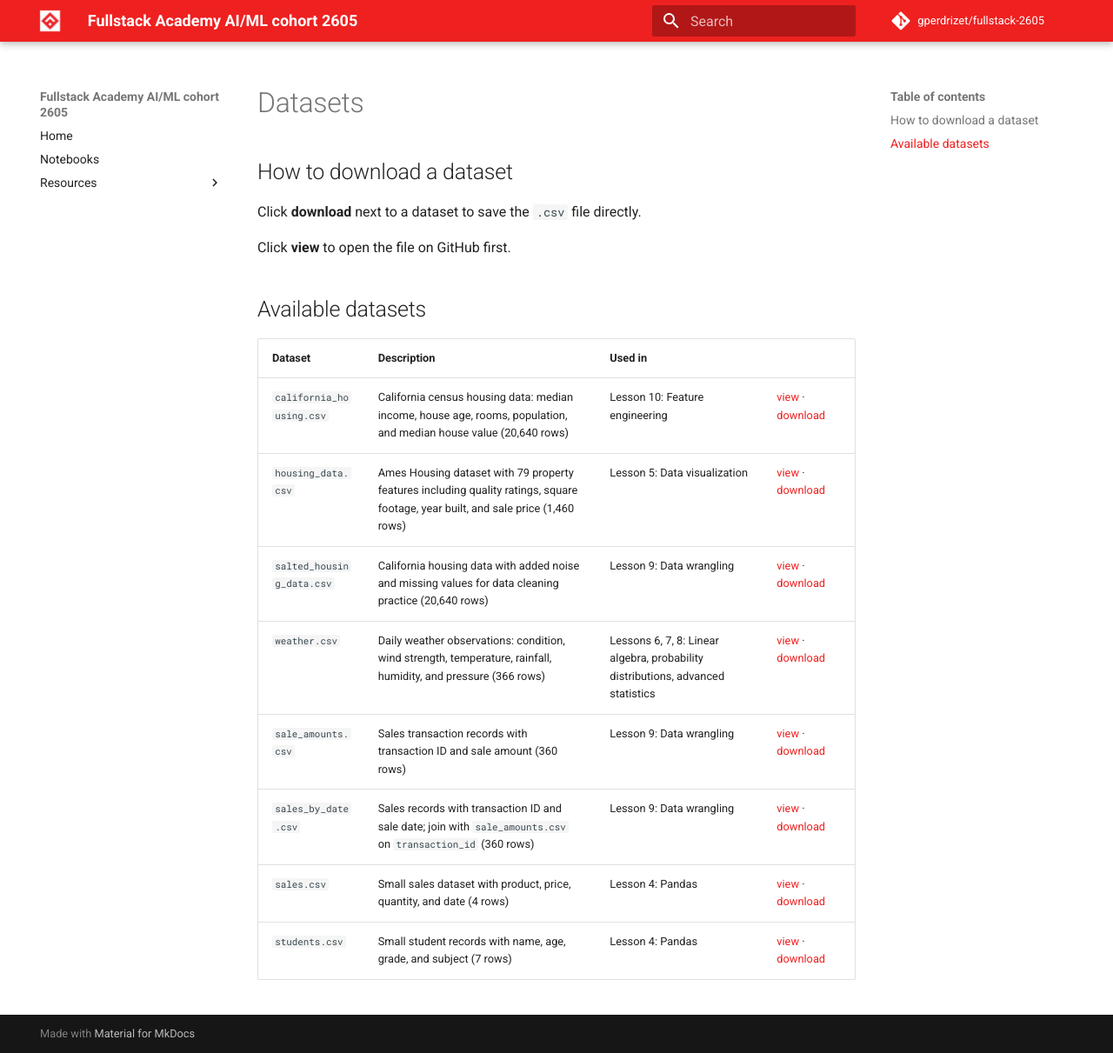
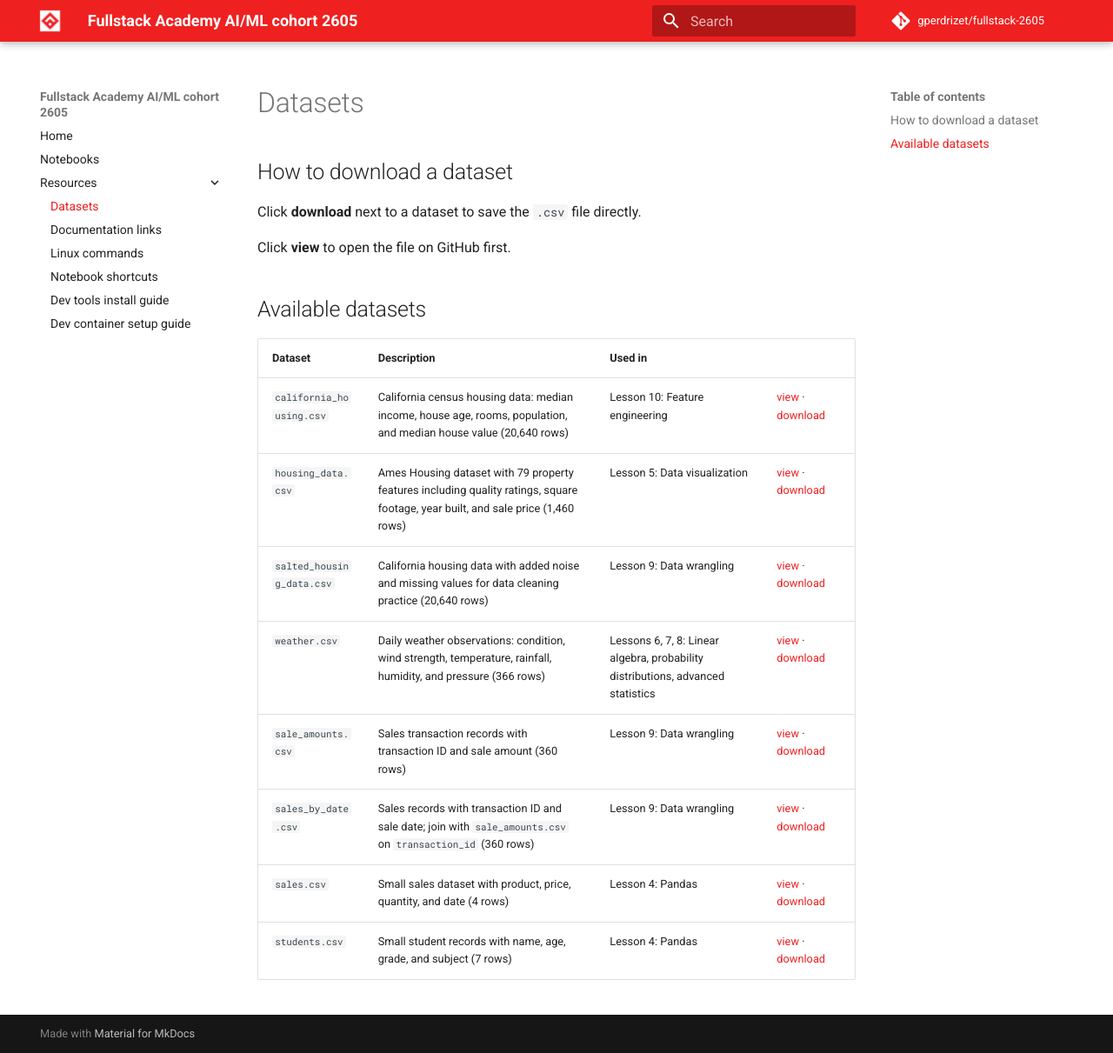
Before and after one commit to gperdrizet/fullstack-2605, an MkDocs documentation site: the page built from docs/resources/datasets.md, in a window 1280 px wide and 1211 px high. Shown: the whole window at 87% size. Built offline with MkDocs 1.6.1 and Material for MkDocs 9.7.7, drawn with Linux system fonts in a browser that asks for light colours; comment, search, counter and statistics services are not loaded.

```diff
--- a/mkdocs.yml
+++ b/mkdocs.yml
@@ -30,6 +30,7 @@
   - Home: index.md
   - Notebooks: notebooks.md
   - Resources:
+    - Datasets: resources/datasets.md
     - Documentation links: resources/documentation-links.md
     - Linux commands: resources/linux-commands.md
     - Notebook shortcuts: resources/notebook-shortcuts.md
```
Also changed, not shown: 10 other files.
